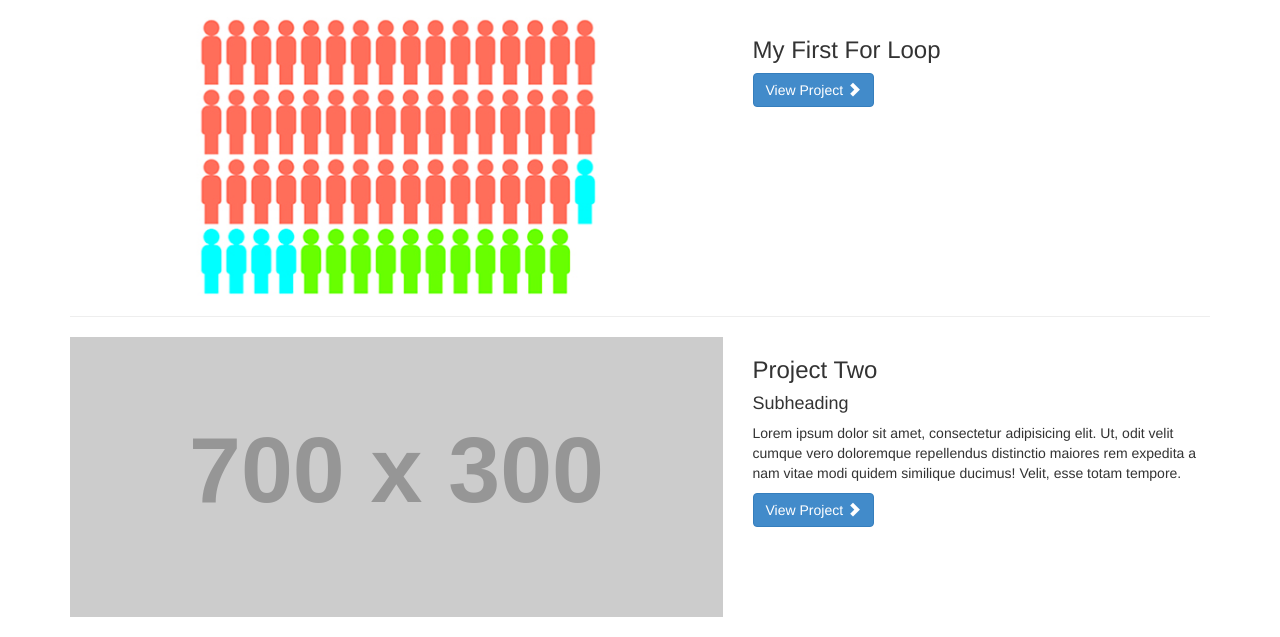
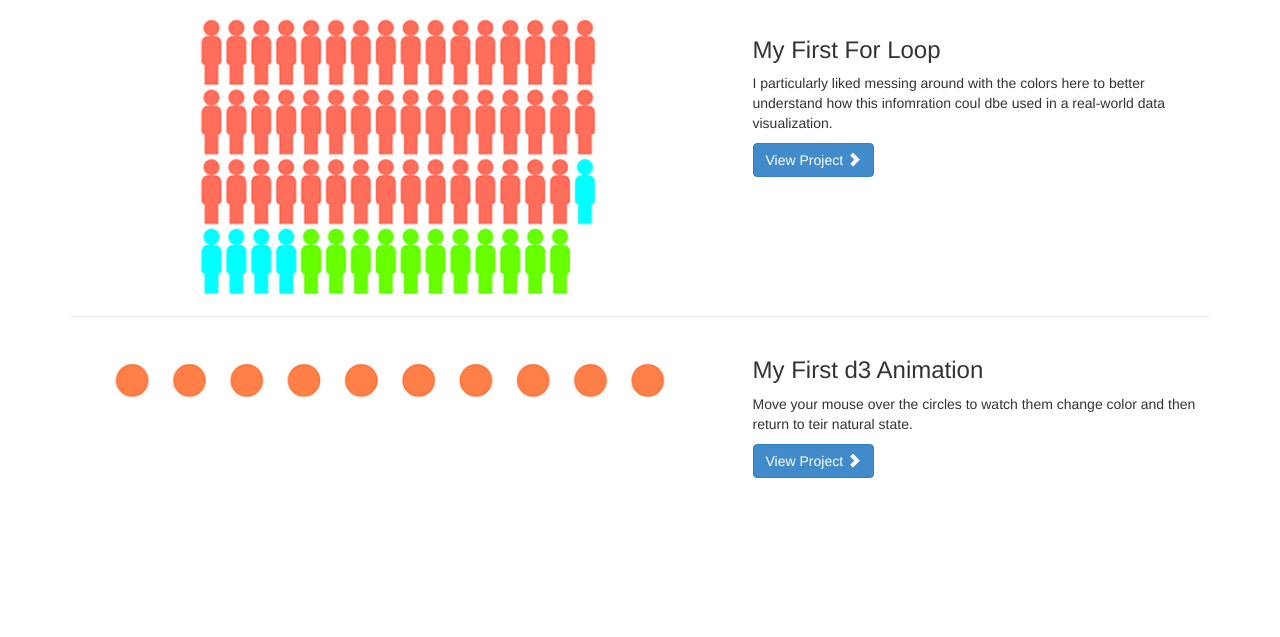
Before and after one commit to agarreton/agarreton.github.io, a plain HTML site: page index.html in a window 1280 px wide. Shown: the part 163-800 px from the top of the page. Drawn offline with Linux system fonts and the light colour scheme; placeholder pictures from the web are drawn by us.

Commit message:
fixing index

```diff
--- a/index.html
+++ b/index.html
@@ -84,6 +84,7 @@
             </div>
             <div class="col-md-5">
                 <h3>My First For Loop</h3>
+                <p>I particularly liked messing around with the colors here to better understand how this infomration coul dbe used in a real-world data visualization.</p>
                 <a class="btn btn-primary" href="charts/forloop_exercise.html">View Project <span class="glyphicon glyphicon-chevron-right"></span></a>
             </div>
         </div>
@@ -95,14 +96,13 @@
         <div class="row">
             <div class="col-md-7">
                 <a href="#">
-                    <img class="img-responsive" src="http://placehold.it/700x300" alt="">
+                    <img class="img-responsive" src="images/Project2image.jpg"alt="">
                 </a>
             </div>
             <div class="col-md-5">
-                <h3>Project Two</h3>
-                <h4>Subheading</h4>
-                <p>Lorem ipsum dolor sit amet, consectetur adipisicing elit. Ut, odit velit cumque vero doloremque repellendus distinctio maiores rem expedita a nam vitae modi quidem similique ducimus! Velit, esse totam tempore.</p>
-                <a class="btn btn-primary" href="#">View Project <span class="glyphicon glyphicon-chevron-right"></span></a>
+                <h3>My First d3 Animation</h3>
+                <p>Move your mouse over the circles to watch them change color and then return to teir natural state.</p>
+                <a class="btn btn-primary" href="charts/d3animation.html">View Project <span class="glyphicon glyphicon-chevron-right"></span></a>
             </div>
         </div>
         <!-- /.row -->
```
Also changed, not shown: images/Project2image.jpg (added).
